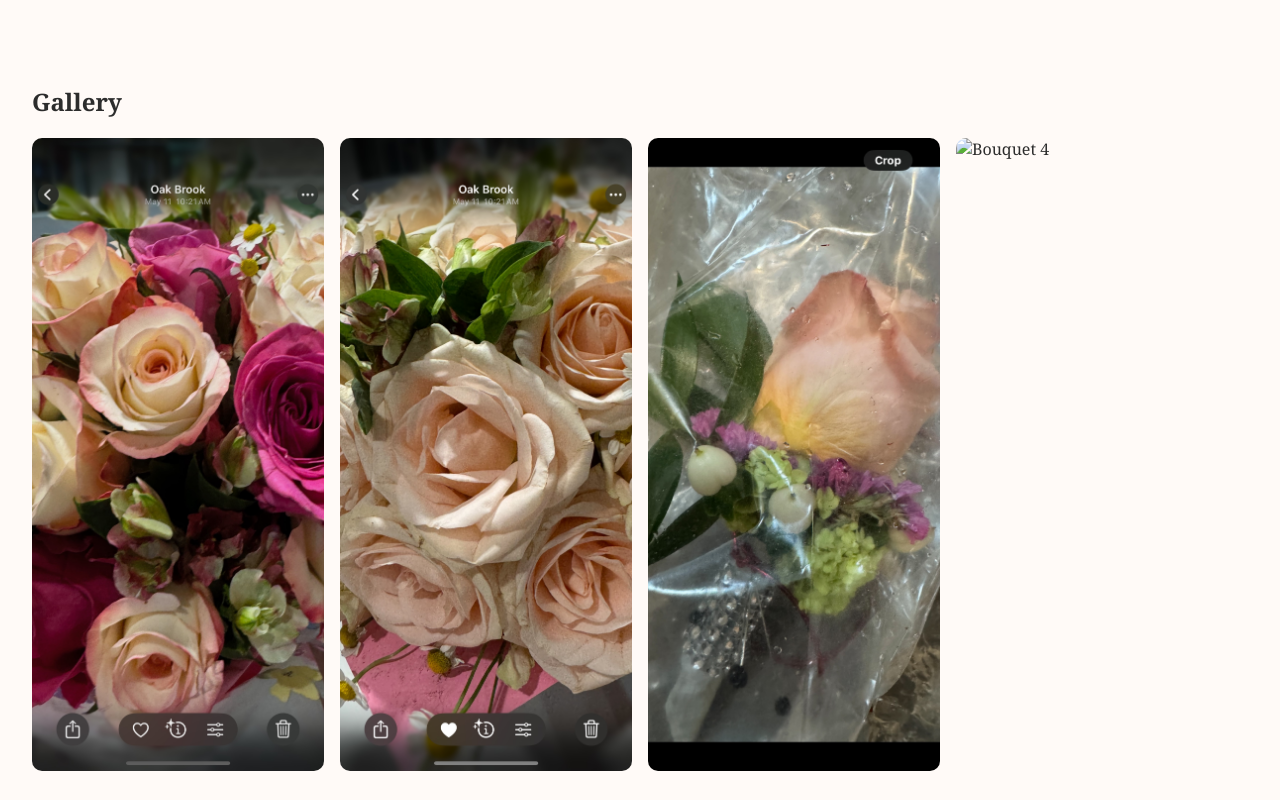
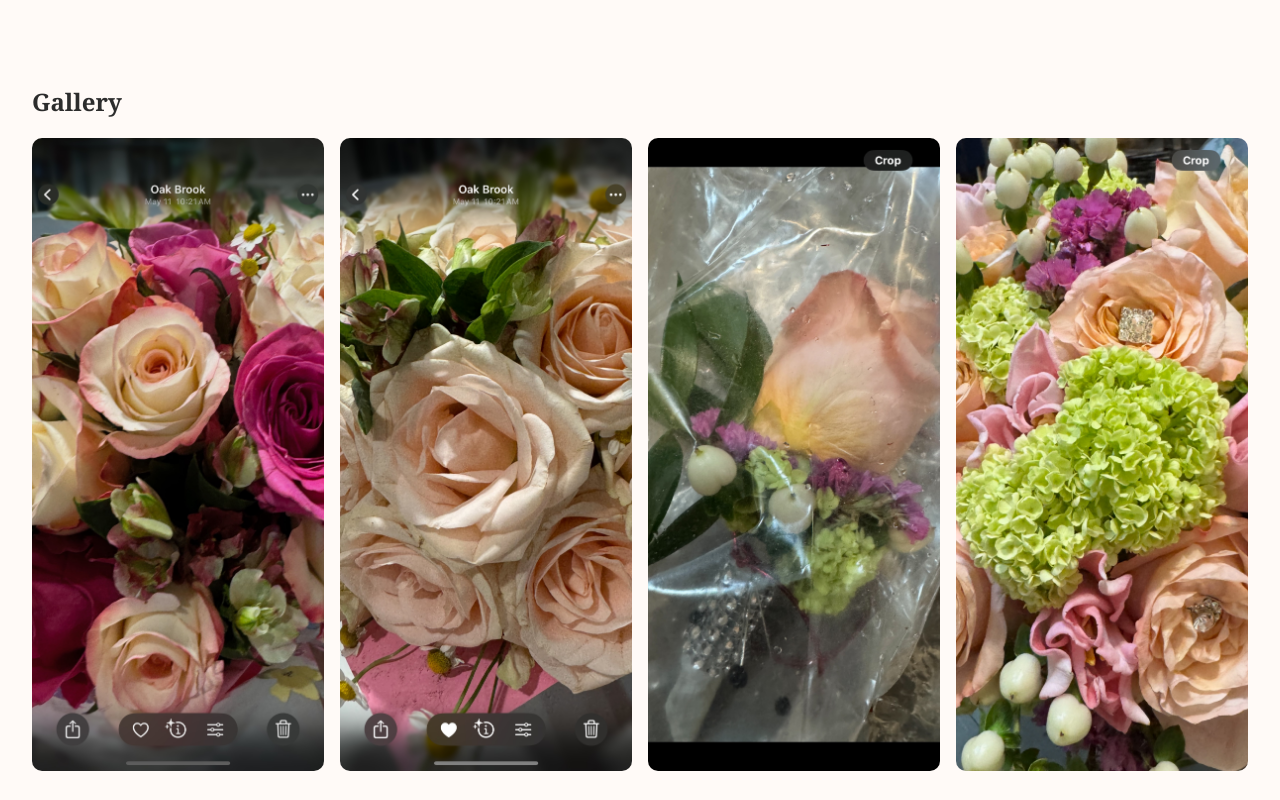
Before and after one commit to kbach124356/claudia-floral-site, a plain HTML site: page index.html in a window 1280 px wide. Shown: the part 520-1320 px from the top of the page. Drawn offline with Linux system fonts and the light colour scheme.

Commit message:
Update index.html

```diff
--- a/index.html
+++ b/index.html
@@ -32,7 +32,7 @@
       <img src="flower1.jpg" alt="Bouquet 1" />
       <img src="flower2.jpg" alt="Bouquet 2" />
       <img src="flower3.jpg" alt="Bouquet 3" />
-      <img src="flowers4.jpg" alt="Bouquet 4" />
+      <img src="flower4.jpg" alt="Bouquet 4" />
     </div>
   </section>
 
```
